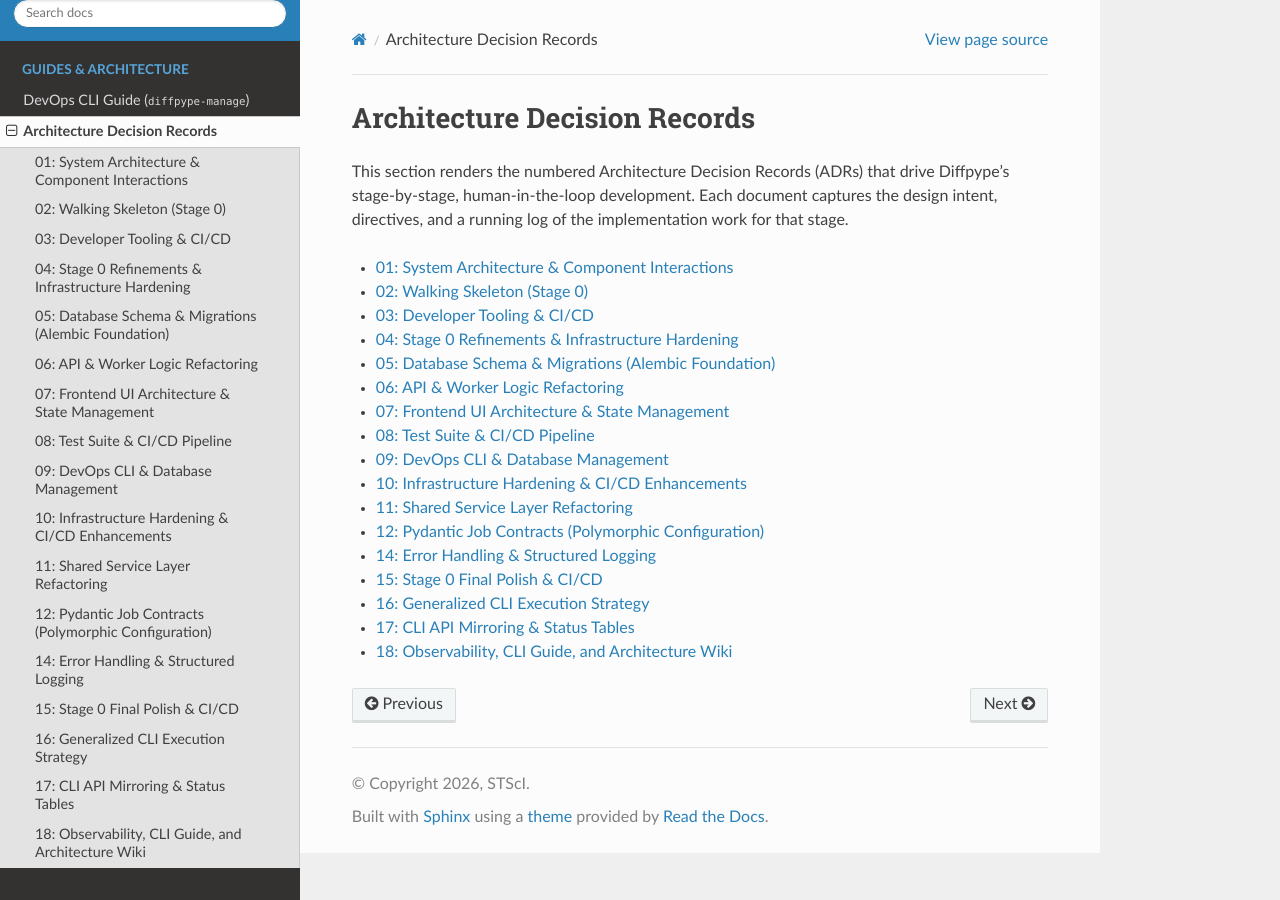
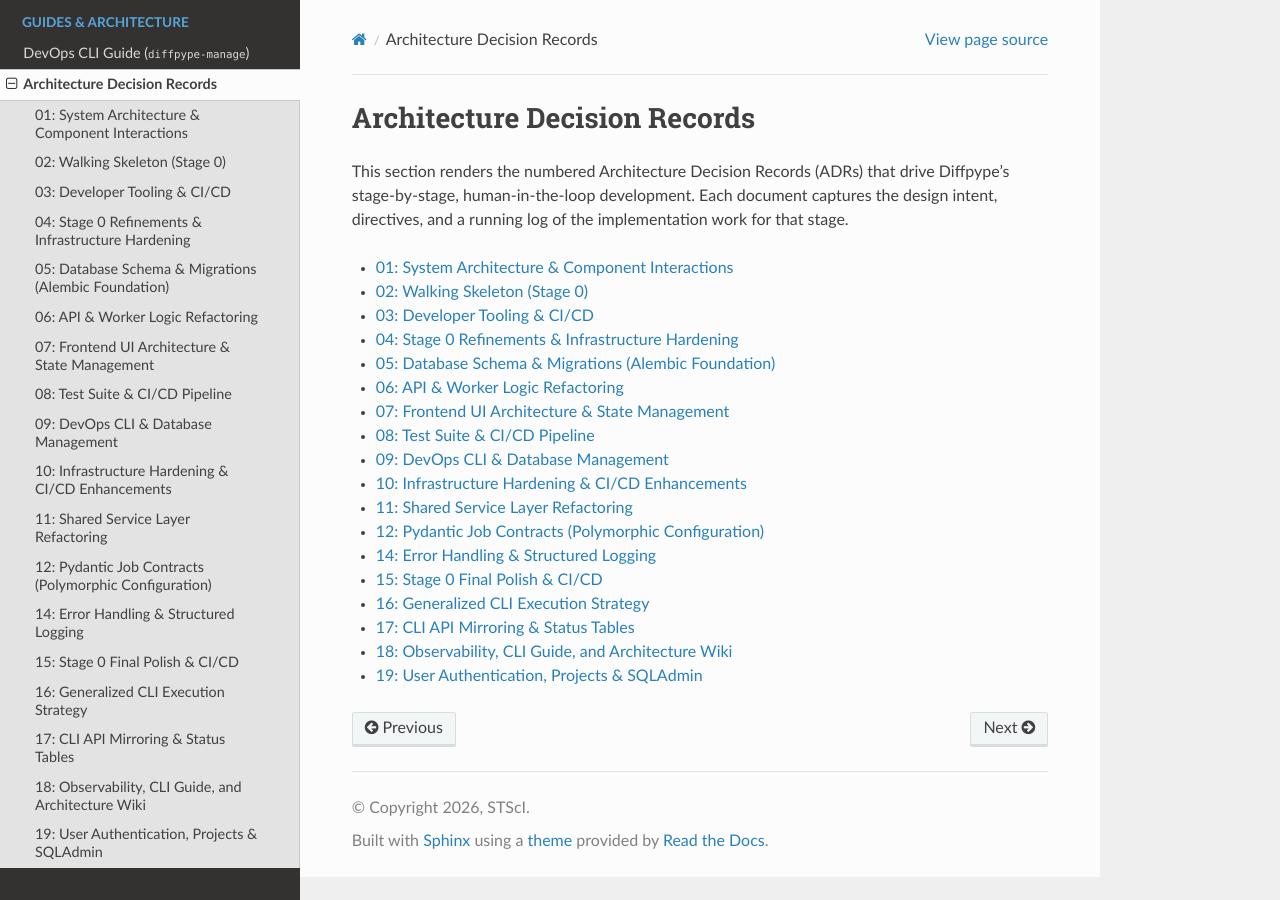
Before and after one commit to davecoulter/diffpype_claude, a Sphinx documentation site: the page built from docs/architecture/index.md, in a window 1280 px wide. Built offline with Sphinx 7.4.7 and the Read the Docs theme 3.1.0, drawn with Linux system fonts in a browser that asks for light colours.

Commit message:
Updating sphinx bugs

````diff
--- a/docs/architecture/index.md
+++ b/docs/architecture/index.md
@@ -25,4 +25,5 @@
 16_generalized_cli_execution
 17_cli_status_and_mirroring
 18_observability_and_docs
+19_user_auth_and_admin
 ```
--- a/docs/sphinx_requirements.txt
+++ b/docs/sphinx_requirements.txt
@@ -1,3 +1,5 @@
 sphinx==8.1.3
 sphinx-rtd-theme==3.0.2
 myst-parser==4.0.0
+sqladmin==0.18.0
+itsdangerous==2.2.0
````
